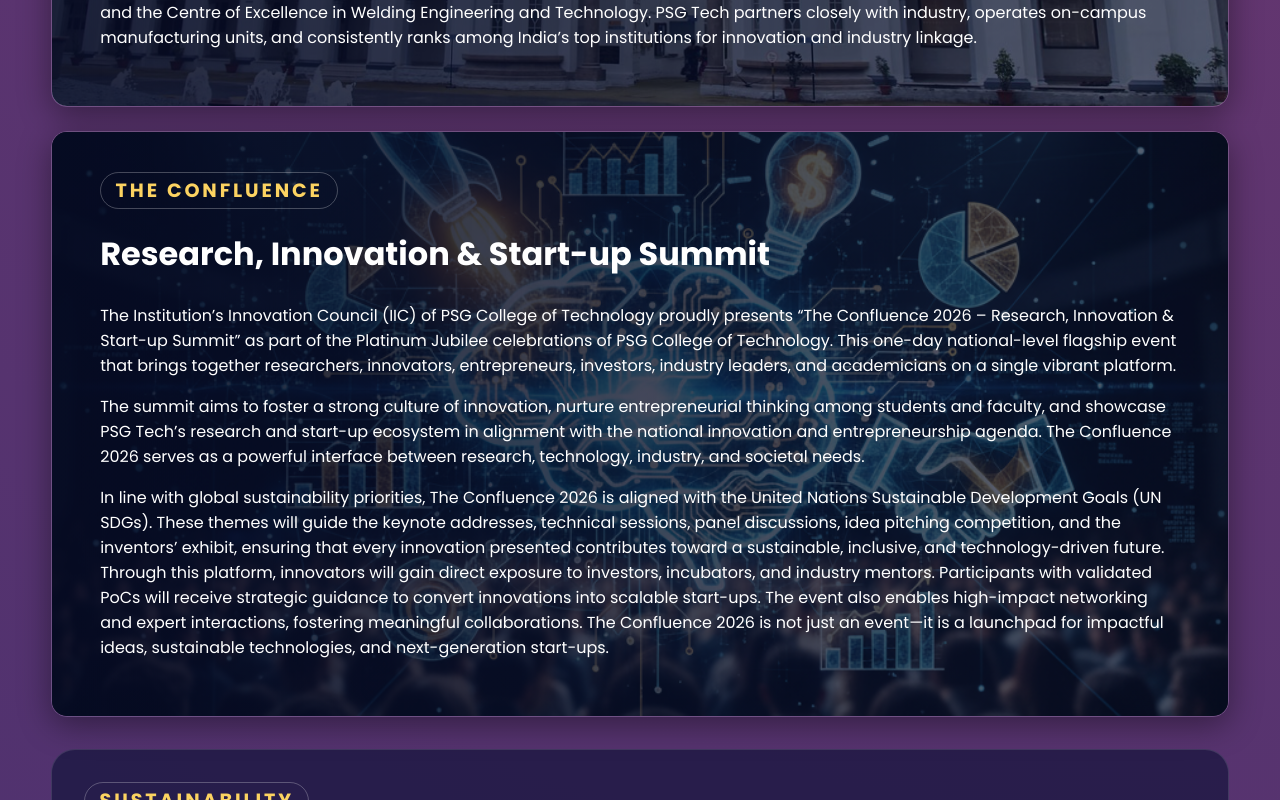
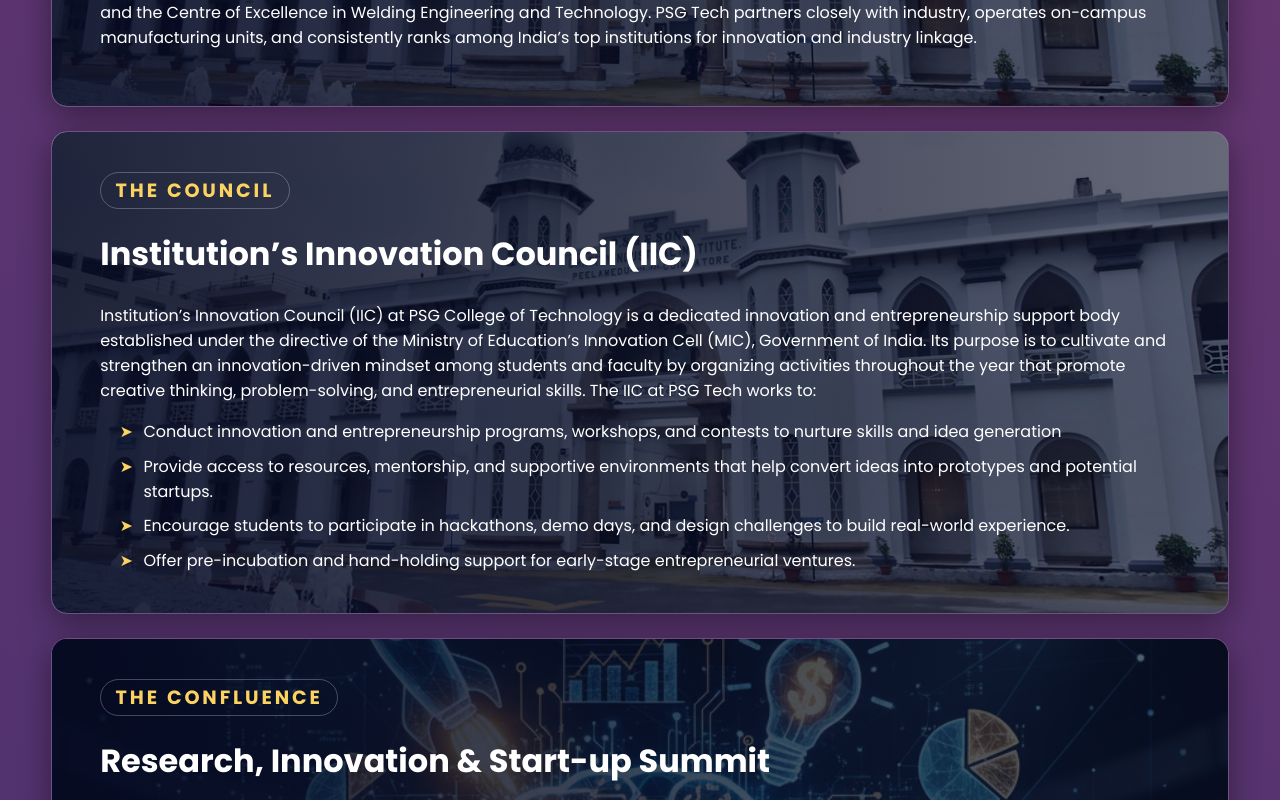
Before and after one commit to Rajeev260806/confluence_new, a React (Vite) app: page / in a window 1280 px wide. Shown: the part 1160-1960 px from the top of the page. Built offline with nearby package versions, Linux system fonts and the light colour scheme.

Commit message:
Update section heading styles and enhance IIC information with new content

```diff
--- a/src/App.css
+++ b/src/App.css
@@ -518,7 +518,7 @@
 }
 
 .section-heading h2 {
-  font-size: 1rem; /* Reduced from ~2.5rem/3rem */
+  font-size: 1.2rem; /* Reduced from ~2.5rem/3rem */
   margin-bottom: 0.5rem;
   line-height: 1.2;
 }
@@ -531,6 +531,13 @@
 .grid {
   display: grid;
   gap: 1.5rem;
+}
+
+#the-iic .section-heading h2
+{
+    font-size: 2rem !important;
+    line-height: 1.1;
+    font-weight: 800
 }
 
 .grid--four {
--- a/src/App.jsx
+++ b/src/App.jsx
@@ -95,7 +95,7 @@
 const ideaPitchRules = [
   'Open to students, innovators, researchers, and early-stage entrepreneurs.',
   'Individual or team participation (up to 4 members).',
-  'Submit a 150–200 word abstract during registration.',
+  ' The problem statement and the solution should be submitted online using only the provided template',
   'Only shortlisted submissions will be invited for the final pitch.',
   'Ideas must be original and not submitted elsewhere.',
   'Judging Criteria : Problem Solution fit, Innovation, Societal Impact, Product Market fit.',
@@ -440,7 +440,13 @@
 ]
 */}
 const aboutCollege = `PSG College of Technology (PSG Tech), established in 1951 by PSG & Sons' Charities, is an ISO 9001:2015 certified autonomous institution affiliated with Anna University, Chennai. Celebrating its Platinum Jubilee, PSG Tech offers 21 undergraduate and 24 postgraduate programs spanning Engineering and Technology, Computer Applications, Management Sciences, and Basic and Advanced Sciences. The campus hosts state-of-the-art Centers of Excellence including TIFAC-CORE in Product Design, Machine Tool Research Centre, Engineering Design Centre, Virtual Reality Centre, Tool and Die Centre, Centre for Nanotechnology, Centre for Robotics, Centre of Excellence in Artificial Intelligence and Software, Centre for Non-Linear Dynamics, Danfoss Centre of Excellence in Climate and Energy, and the Centre of Excellence in Welding Engineering and Technology. PSG Tech partners closely with industry, operates on-campus manufacturing units, and consistently ranks among India’s top institutions for innovation and industry linkage.`
-
+const aboutIIC = 'Institution’s Innovation Council (IIC) at PSG College of Technology is a dedicated innovation and entrepreneurship support body established under the directive of the Ministry of Education’s Innovation Cell (MIC), Government of India. Its purpose is to cultivate and strengthen an innovation-driven mindset among students and faculty by organizing activities throughout the year that promote creative thinking, problem-solving, and entrepreneurial skills. The IIC at PSG Tech works to:'
+const aboutIICPoints = [
+  'Conduct innovation and entrepreneurship programs, workshops, and contests to nurture skills and idea generation',
+  'Provide access to resources, mentorship, and supportive environments that help convert ideas into prototypes and potential startups.',
+  'Encourage students to participate in hackathons, demo days, and design challenges to build real-world experience.',
+  'Offer pre-incubation and hand-holding support for early-stage entrepreneurial ventures.',
+]
 const aboutEvent1 = "The Institution’s Innovation Council (IIC) of PSG College of Technology proudly presents “The Confluence 2026 – Research, Innovation & Start-up Summit” as part of the Platinum Jubilee celebrations of PSG College of Technology. This one-day national-level flagship event that brings together researchers, innovators, entrepreneurs, investors, industry leaders, and academicians on a single vibrant platform."
 const aboutEvent2 = "The summit aims to foster a strong culture of innovation, nurture entrepreneurial thinking among students and faculty, and showcase PSG Tech’s research and start-up ecosystem in alignment with the national innovation and entrepreneurship agenda. The Confluence 2026 serves as a powerful interface between research, technology, industry, and societal needs."
 const aboutEvent3 = "In line with global sustainability priorities, The Confluence 2026 is aligned with the United Nations Sustainable Development Goals (UN SDGs). These themes will guide the keynote addresses, technical sessions, panel discussions, idea pitching competition, and the inventors’ exhibit, ensuring that every innovation presented contributes toward a sustainable, inclusive, and technology-driven future. Through this platform, innovators will gain direct exposure to investors, incubators, and industry mentors. Participants with validated PoCs will receive strategic guidance to convert innovations into scalable start-ups. The event also enables high-impact networking and expert interactions, fostering meaningful collaborations. The Confluence 2026 is not just an event—it is a launchpad for impactful ideas, sustainable technologies, and next-generation start-ups."
@@ -675,6 +681,18 @@
         }}>
         <SectionHeading kicker="The College" title="PSG College of Technology" />
         <p>{aboutCollege}</p>
+      </div>
+
+        <div id="the-iic" className="wide-glass-card" style={{
+           '--bg-full': `linear-gradient(to right, rgba(5, 10, 35, 0.9), rgba(5, 10, 35, 0.6)), url(${myCollegePic})`
+        }}>
+        <SectionHeading kicker="The Council" title="Institution’s Innovation Council (IIC)" />
+        <p>{aboutIIC}</p>
+        <ul className="list list--arrow">
+            {aboutIICPoints.map((points) => (
+              <li key={points}>{points}</li>
+            ))}
+          </ul>
       </div>
 
       {/* 2. The Confluence Banner */}
```
